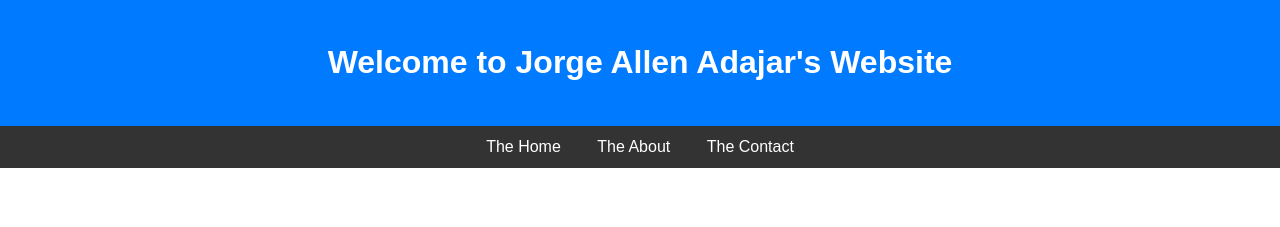
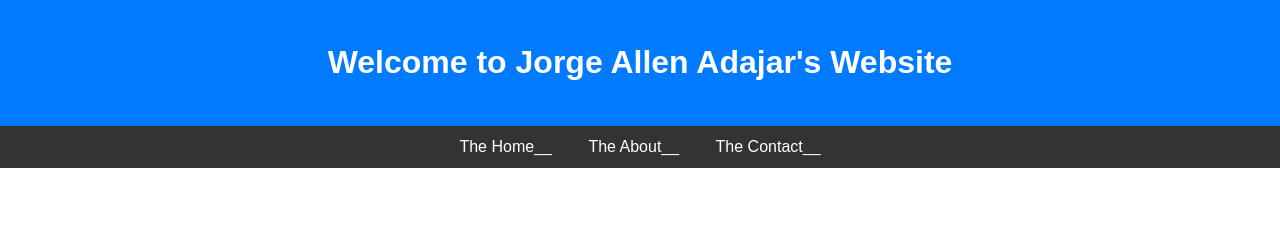
Before and after one commit to jorgeadajartylertech/JorgeReportPublic, a plain HTML site: page index.html in a window 1280 px wide. Shown: the top 227 px of the page. Drawn offline with Linux system fonts and the light colour scheme.

Commit message:
adding _

```diff
--- a/index.html
+++ b/index.html
@@ -50,9 +50,9 @@
         <h1>Welcome to Jorge Allen Adajar's Website</h1>
     </header>
     <nav>
-        <a href="#home">The Home</a>
-        <a href="#about">The About</a>
-        <a href="#contact">The Contact</a>
+        <a href="#home">The Home__</a>
+        <a href="#about">The About__</a>
+        <a href="#contact">The Contact__</a>
     </nav>
     <main>
         <h2>About This Jorge Allen Adajar's Website</h2>
```
